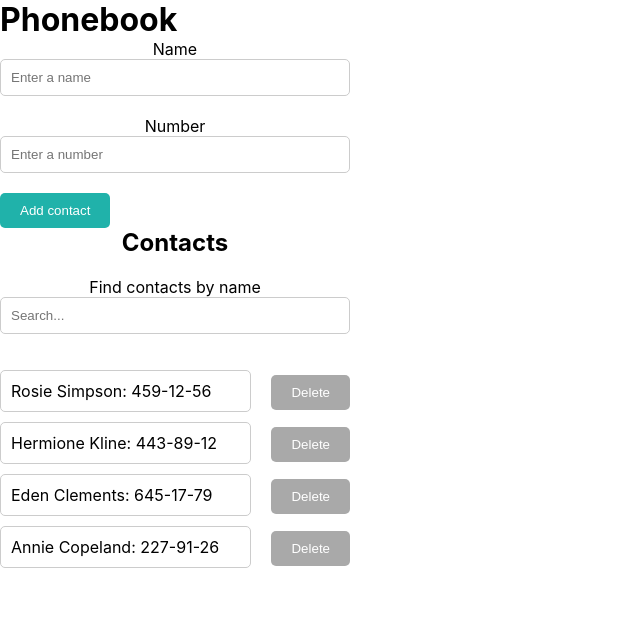
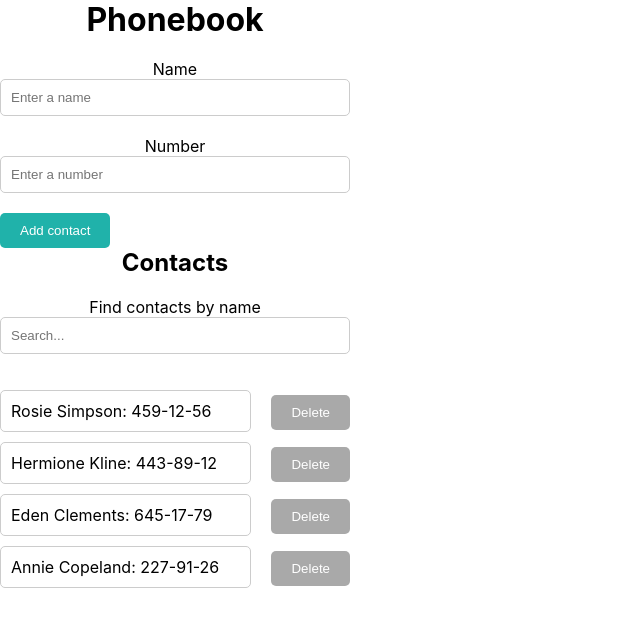
Before and after one commit to Katharinaad/goit-react-hw-02-phonebook, a React (Create React App) app: page / in a window 1280 px wide. Shown: the top 626 px of the page, without its empty margins (0-640 px from the left). Built offline with nearby package versions, Linux system fonts and the light colour scheme.

Commit message:
Update index.css

```diff
--- a/src/index.css
+++ b/src/index.css
@@ -30,6 +30,10 @@ p {
   max-width: 350px;
 }
 
+h1 {
+  text-align: center;
+  margin-bottom: 20px;
+}
 h2 {
   text-align: center;
   margin-bottom: 20px;
```
